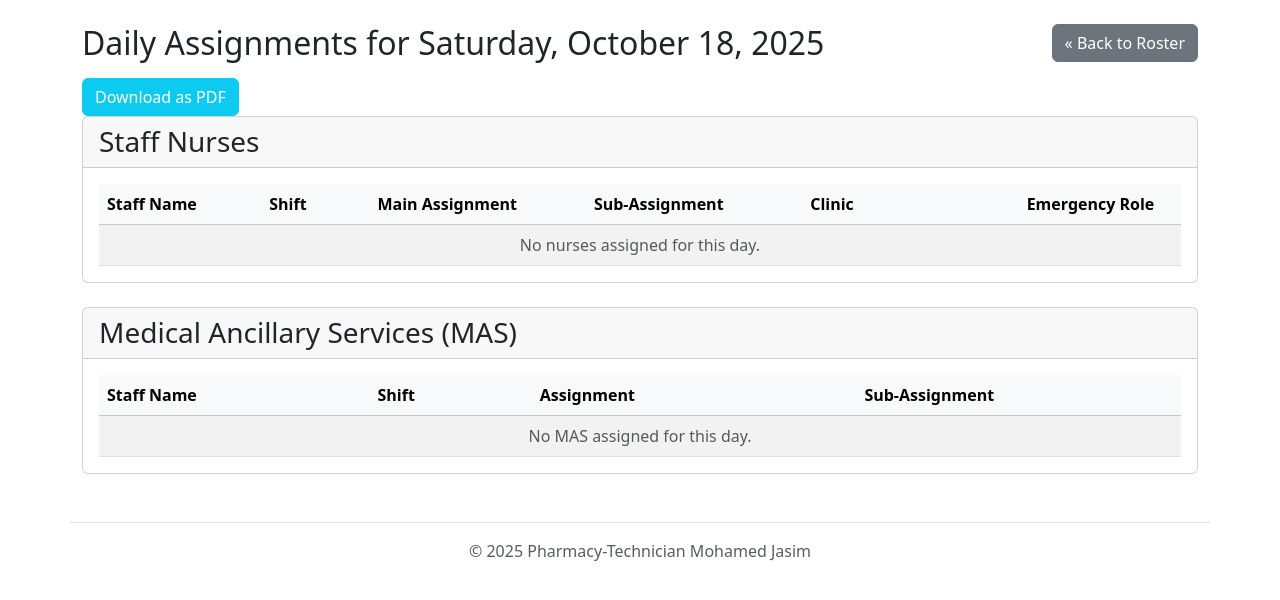
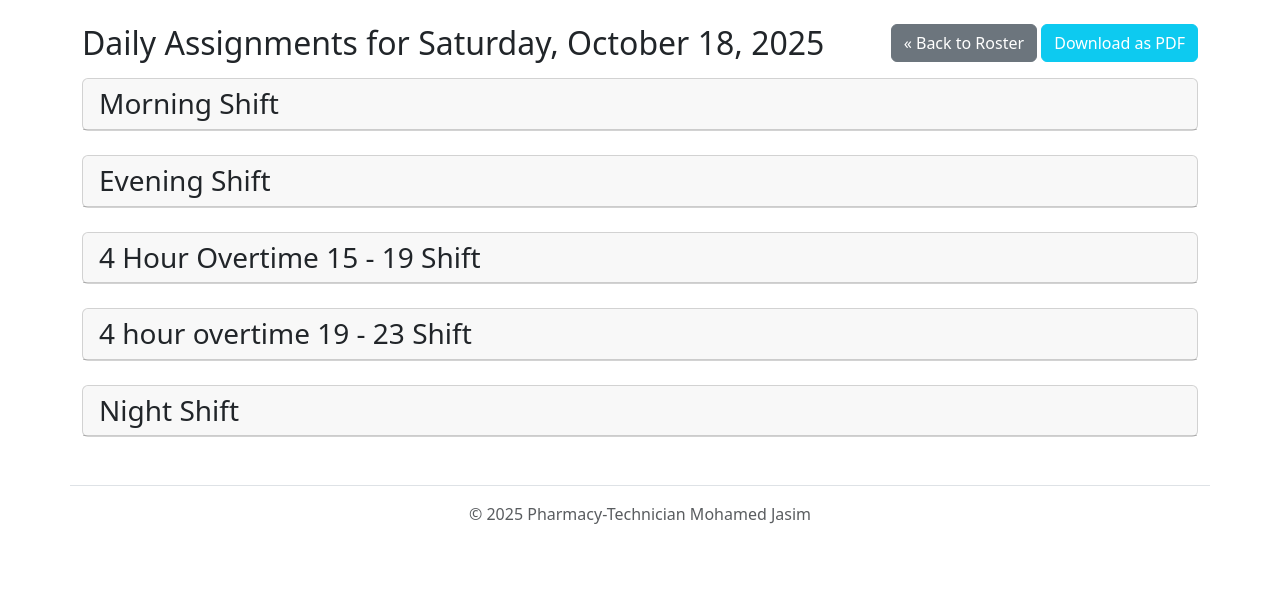
Before and after one commit to haddadoz89/Nursing-Assignment, a Django app: page /daily/2025/10/18/ in a window 1280 px wide. Shown: the part 104-704 px from the top of the page. Run offline with Django 5.2, Linux system fonts and the light colour scheme; a user stored in the database is signed in; data comes from the database, SQL or seed files in the repository.

Commit message:
fix pdf install

```diff
--- a/main_app/templates/daily_detail.html
+++ b/main_app/templates/daily_detail.html
@@ -1,118 +1,95 @@
 {% extends 'base.html' %}
 
-{% block title %}Daily Details for {{ view_date|date:"F j, Y" }}{% endblock %}
+{% block title %}Daily Schedule - {{ view_date|date:"F j, Y" }}{% endblock %}
 
 {% block content %}
-
-  {% if is_for_pdf %}
 <style>
-        @page {
-            size: A4 landscape;
-            margin: 1cm;
-        }
-        /* These rules hide the navbar, footer, and buttons for the PDF */
-        nav, footer, .btn {
-            display: none;
-        }
-        body {
-            font-size: 14px;
-        }
-        .table {
-        width: 100%;
-        border-collapse:separate;
-        border-spacing: 0.1cm;
-    }
-    .table th, .table td {
-        width: 20%;
-        border: 1px solid #999;
-        padding: 3px;
-        text-align: left;
-        overflow-wrap: break-word;
-    }
-    .table th {
-        background-color: #f2f2f2; /* Keeps the header gray */
+    /* This style block will ONLY be used by the PDF generator */
+    @media print {
+        body { font-family: Arial, sans-serif; font-size: 10pt; }
+        nav, footer, .btn, .alert, .d-print-none { display: none !important; }
+        .card, .card-header, .card-body { border: none !important; box-shadow: none !important; }
+        .page-header { text-align: center; margin-bottom: 20px; border-bottom: 2px solid #333; padding-bottom: 10px; display: block !important; }
+        .shift-title { font-size: 16pt; font-weight: bold; }
+        .date-title { font-size: 12pt; color: #666; }
+        .staff-section { margin-bottom: 25px; page-break-inside: avoid; }
+        .section-header { background-color: #f5f5f5; padding: 8px 10px; font-weight: bold; font-size: 11pt; border: 1px solid #ddd; }
+        .table { width: 100%; border-collapse: collapse; }
+        .table th, .table td { border: 1px solid #ddd; padding: 5px; text-align: left; vertical-align: top; font-size: 9pt; word-wrap: break-word; }
+        .table th { background-color: #e9ecef; }
+        .shift-page { page-break-after: always; }
+        .shift-page:last-child { page-break-after: auto; }
     }
 </style>
-  {% endif %}
-<div class="d-flex justify-content-between align-items-center mb-3">
+
+<div class="d-flex justify-content-between align-items-center mb-3 d-print-none">
     <h2 class="mb-0">Daily Assignments for {{ view_date|date:"l, F j, Y" }}</h2>
-  <a href="{% url 'main_app:monthly_roster' view_date.year view_date.month %}" class="btn btn-secondary">&laquo; Back to
-    Roster</a>
-</div>
-{% if not is_for_pdf %}
     <div>
+        <a href="{% url 'main_app:monthly_roster' view_date.year view_date.month %}" class="btn btn-secondary">&laquo; Back to Roster</a>
         <a href="{% url 'main_app:daily_detail_pdf' view_date.year view_date.month view_date.day %}" class="btn btn-info text-white">Download as PDF</a>
     </div>
-{% endif %}
-<div class="card mb-4">
+</div>
+
+<div>
+    {% for shift_name, shift_data in shifts_by_type.items %}
+    <div class="shift-page">
+        <div class="page-header d-print-block d-none">
+            <div class="shift-title">{{ shift_name }} Shift</div>
+            <div class="date-title">{{ view_date|date:"l, F j, Y" }}</div>
+        </div>
+
+        <div class="card mb-4 d-print-none">
             <div class="card-header">
-    <h3 class="mb-0">Staff Nurses</h3>
+                <h3 class="mb-0">{{ shift_name }} Shift</h3>
             </div>
-  <div class="card-body">
-    <div class="table-responsive">
-      <table class="table table-striped mb-0">
-        <thead class="table-light">
+        </div>
+
+        {% if shift_data.nurse_shifts %}
+        <div class="staff-section">
+            <div class="section-header"><h4>Staff Nurses</h4></div>
+            <table class="table table-bordered table-striped">
+                <thead>
                     <tr>
-            <th style="width: 15%;">Staff Name</th>
-            <th style="width: 10%;">Shift</th>
-            <th style="width: 20%;">Main Assignment</th>
-            <th style="width: 20%;">Sub-Assignment</th>
-            <th style="width: 20%;">Clinic</th>
-            <th style="width: 15%;">Emergency Role</th>
+                        <th>Staff Name</th><th>Main Assignment</th><th>Sub-Assignment</th><th>Clinic</th><th>Emergency Role</th>
                     </tr>
                 </thead>
                 <tbody>
-          {% for shift in nurse_shifts %}
+                    {% for shift in shift_data.nurse_shifts %}
                     <tr>
-            <td class="fw-bold">{{ shift.staff.get_full_name }}</td>
-            <td>{{ shift.shift_type.name }}</td>
-            <td>{% for item in shift.assignments.all %}{{ item.name }}<br>{% endfor %}</td>
-            <td>{% for item in shift.sub_assignments.all %}{{ item.name }}<br>{% endfor %}</td>
-            <td>{% for item in shift.clinics.all %}{{ item.name }}<br>{% endfor %}</td>
-            <td>{% for item in shift.emergency_roles.all %}{{ item.name }}<br>{% endfor %}</td>
-          </tr>
-          {% empty %}
-          <tr>
-            <td colspan="6" class="text-center text-muted">No nurses assigned for this day.</td>
+                        <td class="staff-name fw-bold">{{ shift.staff.get_full_name }}</td>
+                        <td>{% for item in shift.assignments.all %}{{ item.name }}<br>{% empty %}-{% endfor %}</td>
+                        <td>{% for item in shift.sub_assignments.all %}{{ item.name }}<br>{% empty %}-{% endfor %}</td>
+                        <td>{% for item in shift.clinics.all %}{{ item.name }}<br>{% empty %}-{% endfor %}</td>
+                        <td>{% for item in shift.emergency_roles.all %}{{ item.name }}<br>{% empty %}-{% endfor %}</td>
                     </tr>
                     {% endfor %}
                 </tbody>
             </table>
         </div>
-  </div>
-</div>
+        {% endif %}
 
-<div class="card">
-  <div class="card-header">
-    <h3 class="mb-0">Medical Ancillary Services (MAS)</h3>
-  </div>
-  <div class="card-body">
-    <div class="table-responsive">
-      <table class="table table-striped mb-0">
-        <thead class="table-light">
+        {% if shift_data.mas_shifts %}
+        <div class="staff-section">
+            <div class="section-header"><h4>Medical Ancillary Services (MAS)</h4></div>
+            <table class="table table-bordered table-striped">
+                <thead>
                     <tr>
-            <th style="width: 25%;">Staff Name</th>
-            <th style="width: 15%;">Shift</th>
-            <th style="width: 30%;">Assignment</th>
-            <th style="width: 30%;">Sub-Assignment</th>
+                        <th>Staff Name</th><th>Assignment</th><th>Sub-Assignment</th>
                     </tr>
                 </thead>
                 <tbody>
-          {% for shift in mas_shifts %}
+                    {% for shift in shift_data.mas_shifts %}
                     <tr>
-            <td class="fw-bold">{{ shift.staff.get_full_name }}</td>
-            <td>{{ shift.shift_type.name }}</td>
-            <td>{% for item in shift.assignments.all %}{{ item.name }}<br>{% endfor %}</td>
-            <td>{% for item in shift.sub_assignments.all %}{{ item.name }}<br>{% endfor %}</td>
-          </tr>
-          {% empty %}
-          <tr>
-            <td colspan="4" class="text-center text-muted">No MAS assigned for this day.</td>
+                        <td class="staff-name fw-bold">{{ shift.staff.get_full_name }}</td>
+                        <td>{% for item in shift.assignments.all %}{{ item.name }}<br>{% empty %}-{% endfor %}</td>
+                        <td>{% for item in shift.sub_assignments.all %}{{ item.name }}<br>{% empty %}-{% endfor %}</td>
                     </tr>
                     {% endfor %}
                 </tbody>
             </table>
         </div>
+        {% endif %}
     </div>
+    {% endfor %}
 </div>
 {% endblock %}
--- a/main_app/views.py
+++ b/main_app/views.py
@@ -202,15 +202,29 @@ class DailyDetailView(LoginRequiredMixin, TemplateView):
         year = self.kwargs.get("year")
         month = self.kwargs.get("month")
         day = self.kwargs.get("day")
-
         view_date = datetime.date(year, month, day)
         context["view_date"] = view_date
-        shifts = Shift.objects.filter(date=view_date).order_by(
-            "shift_type__start_time", "staff__first_name"
+
+        all_shifts_for_day = Shift.objects.filter(date=view_date).select_related(
+            "staff", "shift_type"
+        ).prefetch_related(
+            "assignments", "sub_assignments", "clinics", "emergency_roles"
         )
-        context["nurse_shifts"] = shifts.filter(staff__role__in=["NURSE", "MANAGER"])
-        context["mas_shifts"] = shifts.filter(staff__role="MAS")
 
+        shift_types = ShiftType.objects.order_by('start_time')
+
+        # This dictionary is what your new template needs
+        shifts_by_type = {}
+        for shift_type in shift_types:
+            shifts_in_group = all_shifts_for_day.filter(shift_type=shift_type)
+
+            # We add the group to the dictionary. The template will handle empty states.
+            shifts_by_type[shift_type.name] = {
+                'nurse_shifts': shifts_in_group.filter(staff__role__in=['NURSE', 'MANAGER']),
+                'mas_shifts': shifts_in_group.filter(staff__role='MAS')
+            }
+
+        context['shifts_by_type'] = shifts_by_type
         return context
 
 
@@ -441,7 +455,7 @@ def daily_schedule_pdf_view(request: HttpRequest, year: int, month: int, day: in
         "is_for_pdf": True,
     }
 
-    html_string = render_to_string("daily_detail_pdf.html", context)
+    html_string = render_to_string("daily_detail.html", context)
 
     # Create a PDF in memory
     result = BytesIO()
```
Also changed, not shown: main_app/templates/daily_detail_pdf.html (+45 -192 lines). Lines whose indentation alone changed are shown as unchanged.
